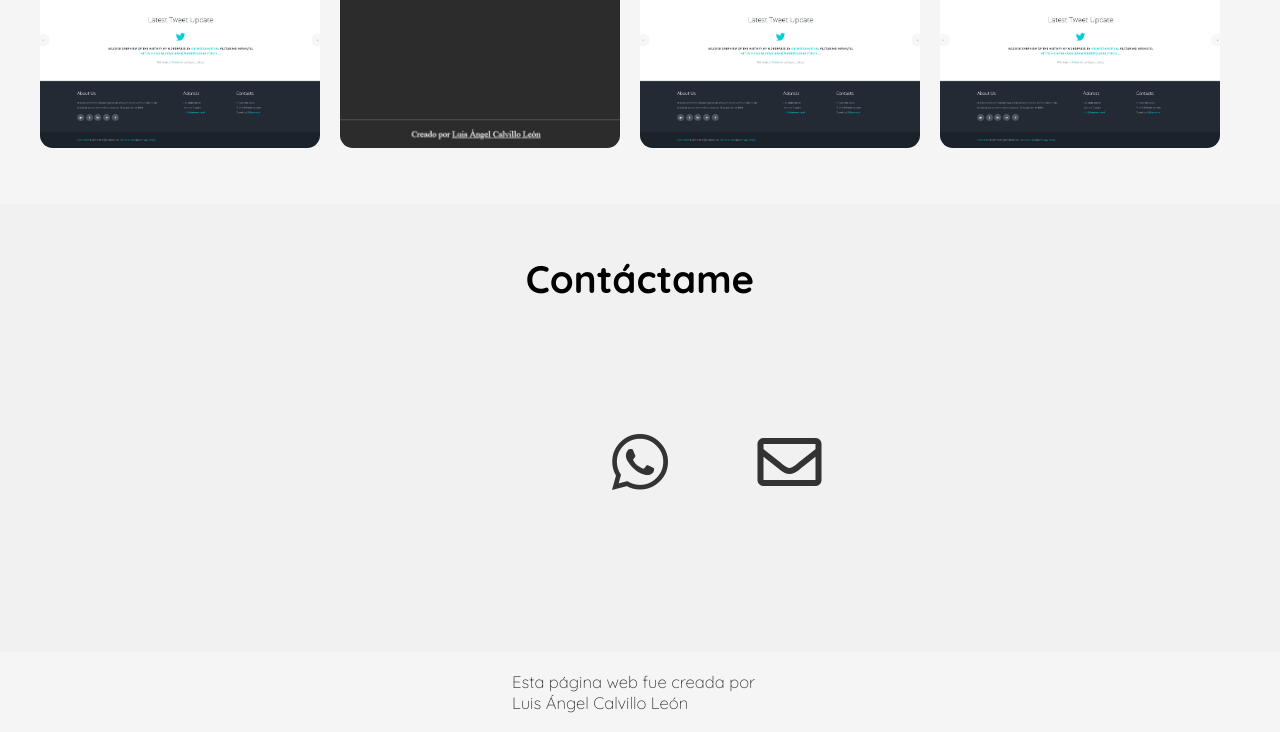
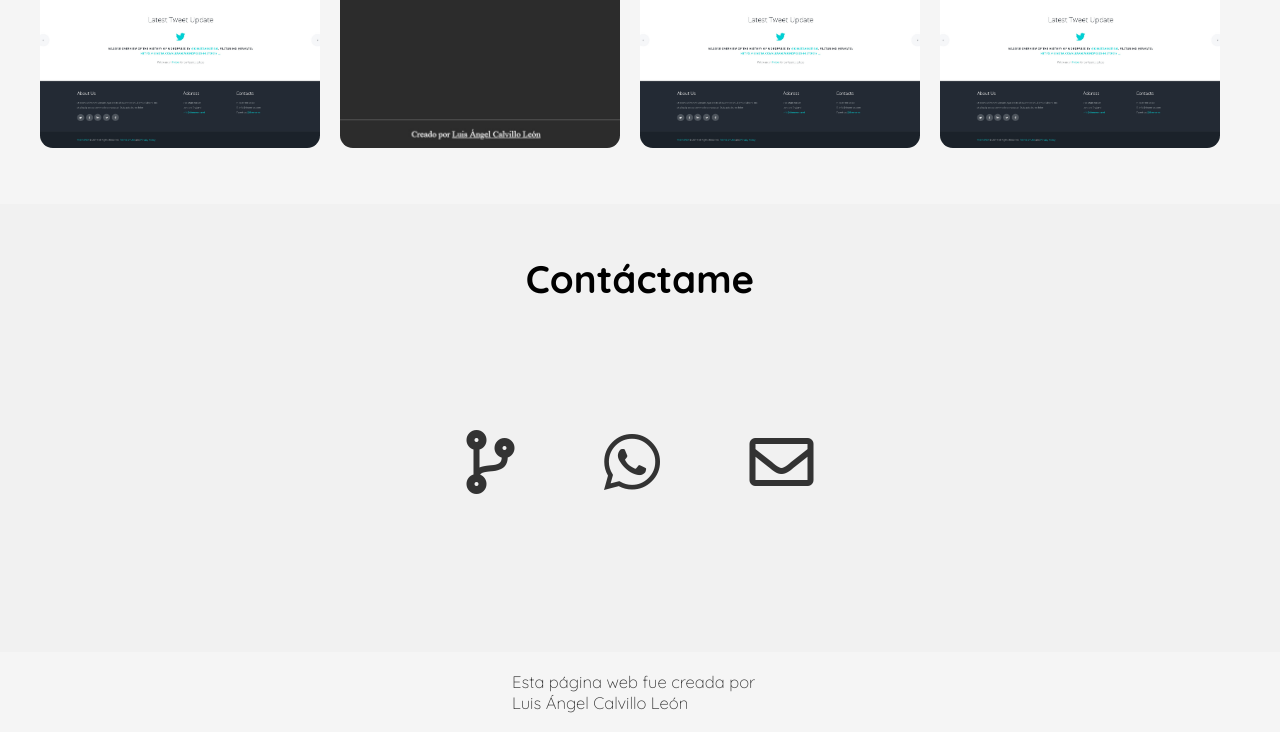
Before and after one commit to LuisLeon10/Portfolio, a plain HTML site: page index.html in a window 1280 px wide. Shown: the part 2356-3088 px from the top of the page. Drawn offline with Linux system fonts and the light colour scheme.

Commit message:
Update index.html - github
Se agregó el perfil de github

```diff
--- a/index.html
+++ b/index.html
@@ -134,7 +134,7 @@
                 </div>
                 <div id="contact-content">
                     <a href="https://github.com/LuisLeon10?tab=repositories" target="_blank">
-                        <i class="fab fa-user"></i>
+                        <i class="fas fa-solid fa-code-branch"></i>
                     </a>
                     <a href="https://api.whatsapp.com/send?phone=524773726416" target="_blank">
                         <i class="fab fa-whatsapp"></i>
```
